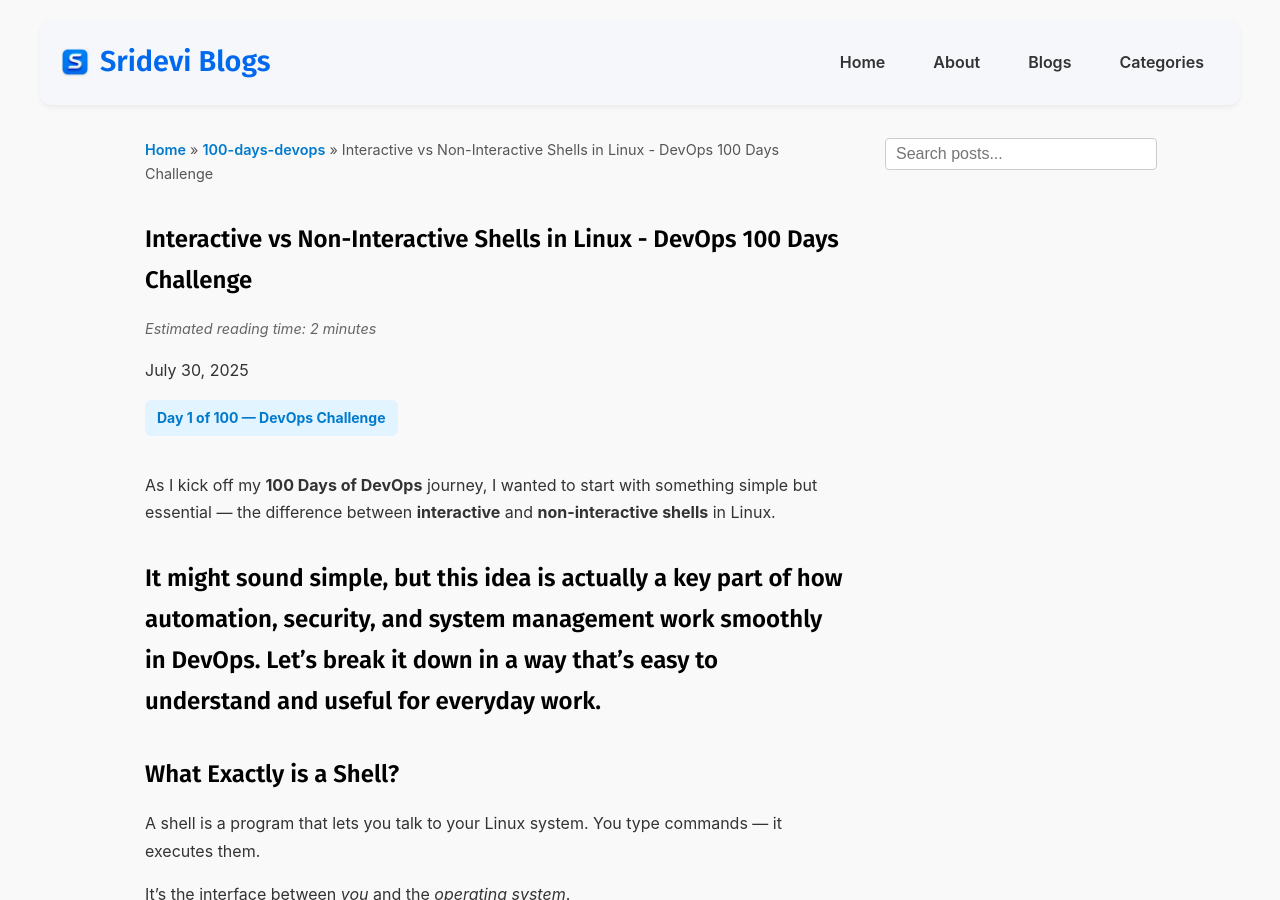
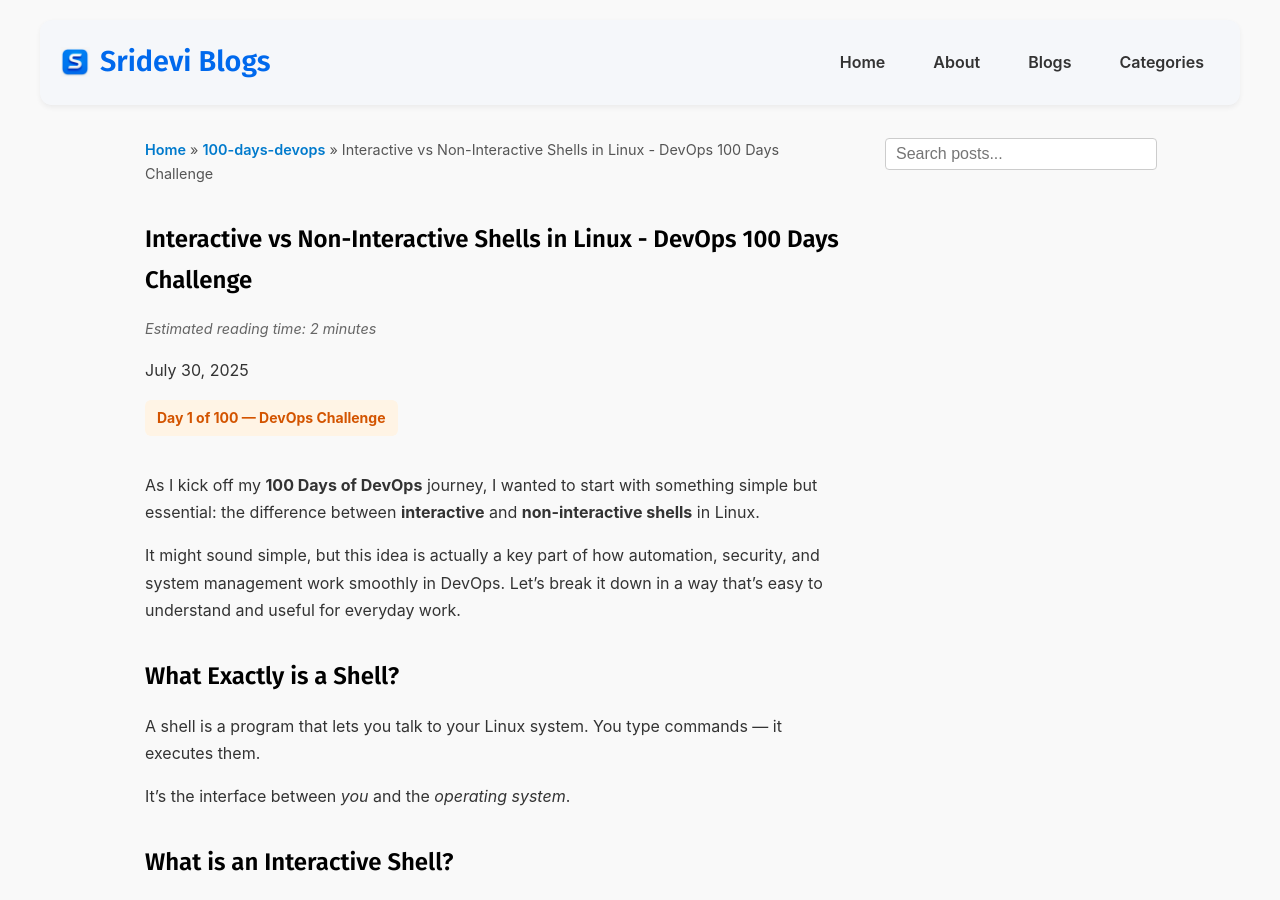
Before and after one commit to srideviblogs/srideviblogs.github.io, a Jekyll site: the page built from _posts/2025-07-30-linux-user-setup.md, in a window 1280 px wide and 900 px high. Built offline with Jekyll 4.4.1, drawn with Linux system fonts in a browser that asks for light colours.

Commit message:
Update 2025-07-30-linux-user-setup.md

````diff
--- a/_posts/2025-07-30-linux-user-setup.md
+++ b/_posts/2025-07-30-linux-user-setup.md
@@ -8,22 +8,19 @@ excerpt: "Learn the difference between interactive and non-interactive shells in
 image: /assets/images/devops.jpg
 ---
 
-<div style="background-color:#e2f4ff; color:#007acc; display:inline-block; padding:6px 12px; border-radius:6px; font-weight:bold; font-size:14px; margin-bottom:20px;">
+<div style="background-color:#fff4e5; color:#d35400; display:inline-block; padding:6px 12px; border-radius:6px; font-weight:bold; font-size:14px; margin-bottom:20px;">
 Day 1 of 100 — DevOps Challenge
 </div>
 
-As I kick off my **100 Days of DevOps** journey, I wanted to start with something simple but essential — the difference between **interactive** and **non-interactive shells** in Linux.
+As I kick off my **100 Days of DevOps** journey, I wanted to start with something simple but essential: the difference between **interactive** and **non-interactive shells** in Linux.
 
 It might sound simple, but this idea is actually a key part of how automation, security, and system management work smoothly in DevOps. Let’s break it down in a way that’s easy to understand and useful for everyday work.
----
 
 ## What Exactly is a Shell?
 
 A shell is a program that lets you talk to your Linux system. You type commands — it executes them.
 
 It’s the interface between *you* and the *operating system*.
-
----
 
 ## What is an Interactive Shell?
 
@@ -36,7 +33,6 @@ An **interactive shell** is what you get when you open a terminal or SSH into a
 
 Basically, if you’re typing commands in real time — you’re in an interactive shell.
 
----
 
 ## What is a Non-Interactive Shell?
 
@@ -49,16 +45,29 @@ A **non-interactive shell**, on the other hand, runs commands without needing yo
 
 So when you run a shell script, that’s a non-interactive shell in action.
 
----
+
 
 ## When Do You Use Each?
 
-| Shell Type           | When to Use It                               |
-|----------------------|----------------------------------------------|
-| **Interactive**      | Manual command-line work, debugging, admin tasks |
-| **Non-Interactive**  | Automation, cron jobs, service users, restricting login |
+<table style="width:100%; border-collapse: collapse;">
+  <thead>
+    <tr style="background-color:#f2f2f2;">
+      <th style="text-align:left; padding:8px; border:1px solid #ddd;">Shell Type</th>
+      <th style="text-align:left; padding:8px; border:1px solid #ddd;">When to Use It</th>
+    </tr>
+  </thead>
+  <tbody>
+    <tr>
+      <td style="padding:8px; border:1px solid #ddd;"><strong>Interactive</strong></td>
+      <td style="padding:8px; border:1px solid #ddd;">Manual command-line work, debugging, admin tasks</td>
+    </tr>
+    <tr>
+      <td style="padding:8px; border:1px solid #ddd;"><strong>Non-Interactive</strong></td>
+      <td style="padding:8px; border:1px solid #ddd;">Automation, cron jobs, service users, restricting login</td>
+    </tr>
+  </tbody>
+</table>
 
----
 
 ## Practical Example: Creating a Linux User with a Non-Interactive Shell
 
@@ -79,6 +88,7 @@ tony@stapp01's password:
 [root@stapp01 ~]# useradd -s /usr/sbin/nologin jim
 [root@stapp01 ~]# grep jim /etc/passwd
 jim:x:1002:1002::/home/jim:/usr/sbin/nologin
+
 ```
 
 ## What’s Happening Here?
````
